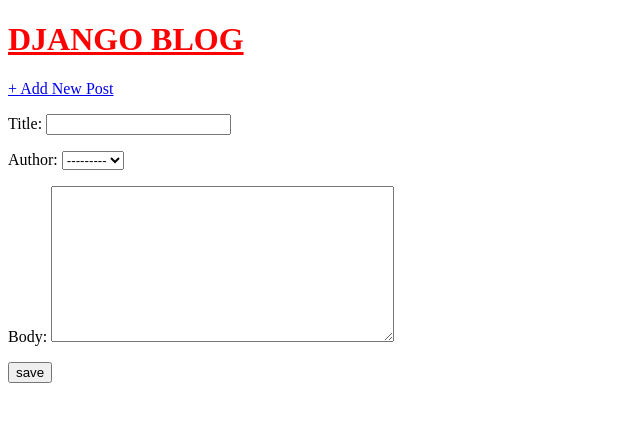
After one commit to AmirShammas/blog-app, a Django app: page /post/new/ in a window 1280 px wide. The commit adds this page. Shown: the top 422 px of the page, without its empty margins (0-640 px from the left). Run offline with Django 3.2, Linux system fonts and the light colour scheme; data comes from the database, SQL or seed files in the repository; both versions use the stored data as it was after the commit.

```diff
--- a/blog/blog1/models.py
+++ b/blog/blog1/models.py
@@ -1,4 +1,5 @@
 from django.db import models
+from django.urls import reverse
 
 class Post(models.Model):
     title=models.CharField(max_length=200)
@@ -7,3 +8,6 @@
 
     def __str__(self):
         return self.title
+
+    def get_absolute_url(self):
+        return reverse('post_detail', args=[str(self.id)])
--- a/blog/blog1/urls.py
+++ b/blog/blog1/urls.py
@@ -1,7 +1,8 @@
 from django.urls import path
-from .views import BlogListView, BlogDetailView
+from .views import BlogListView, BlogDetailView, BlogCreateView
 
 urlpatterns = [
-    path('', BlogListView.as_view(),name='home'),
-    path('post/<int:pk>/', BlogDetailView.as_view(),name='post_detail'),
+    path('', BlogListView.as_view(), name='home'),
+    path('post/<int:pk>/', BlogDetailView.as_view(), name='post_detail'),
+    path('post/new/', BlogCreateView.as_view(), name='post_new'),
 ]
--- a/blog/blog1/views.py
+++ b/blog/blog1/views.py
@@ -1,10 +1,16 @@
 from django.views.generic import ListView, DetailView
+from django.views.generic.edit import CreateView
 from .models import Post
 
 class BlogListView(ListView):
-    model=Post
-    template_name='home.html'
+    model= Post
+    template_name= 'home.html'
 
 class BlogDetailView(DetailView):
-    model=Post
-    template_name='post_detail.html'
+    model= Post
+    template_name= 'post_detail.html'
+
+class BlogCreateView(CreateView):
+    model= Post
+    template_name= 'post_new.html'
+    fields= ['title', 'author', 'body']
--- a/blog/templates/base.html
+++ b/blog/templates/base.html
@@ -13,6 +13,9 @@
         <h1><a href="{% url 'home' %}">DJANGO BLOG</a></h1>
     </header>
     <div>
+        <a href="{% url 'post_new' %}">+ Add New Post</a>
+    </div>
+    <div>
         {% block content %}
         {% endblock content %}
     </div>
--- /dev/null
+++ b/blog/templates/post_new.html
@@ -0,0 +1,8 @@
+{% extends 'base.html' %}
+
+{% block content %}
+    <form action="" method="post">{% csrf_token %}
+        {{ form.as_p }}
+        <input type="submit" value="save">
+    </form>
+{% endblock content %}
```
Also changed, not shown: blog/db.sqlite3.
